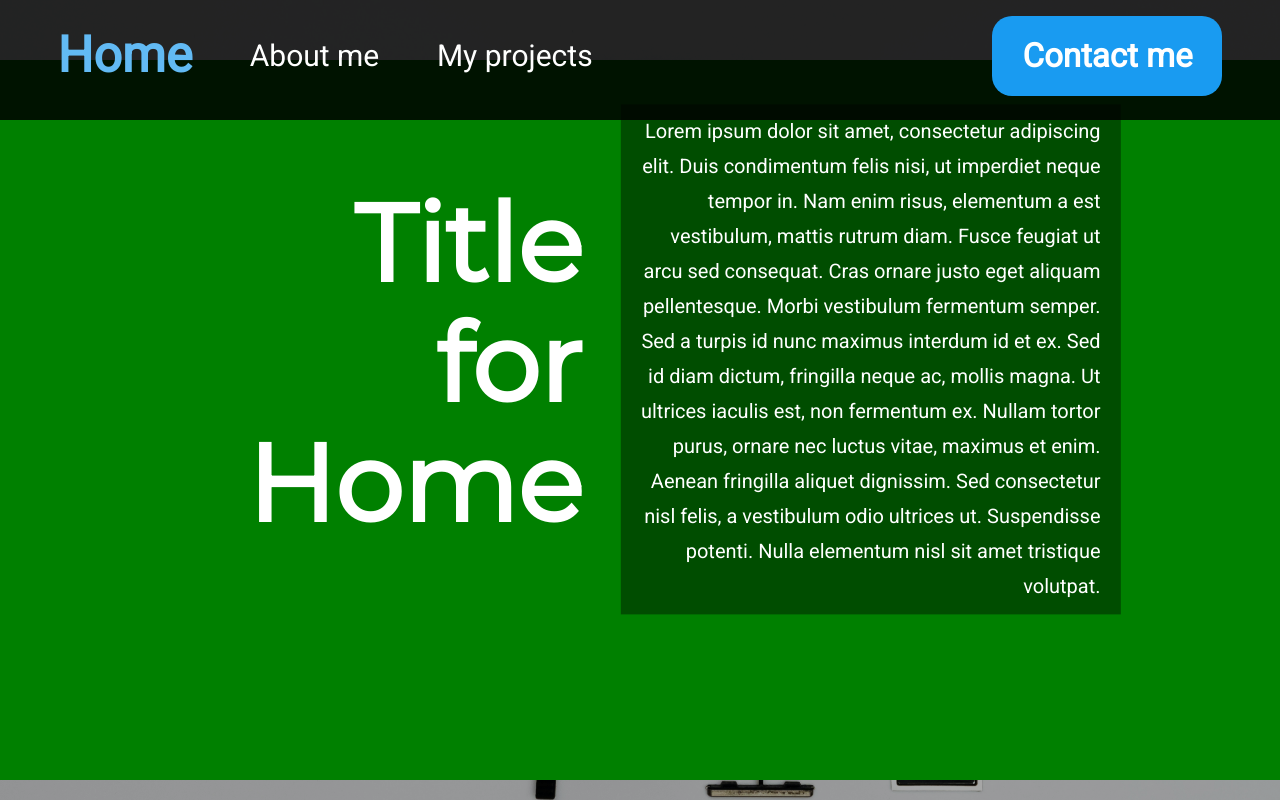
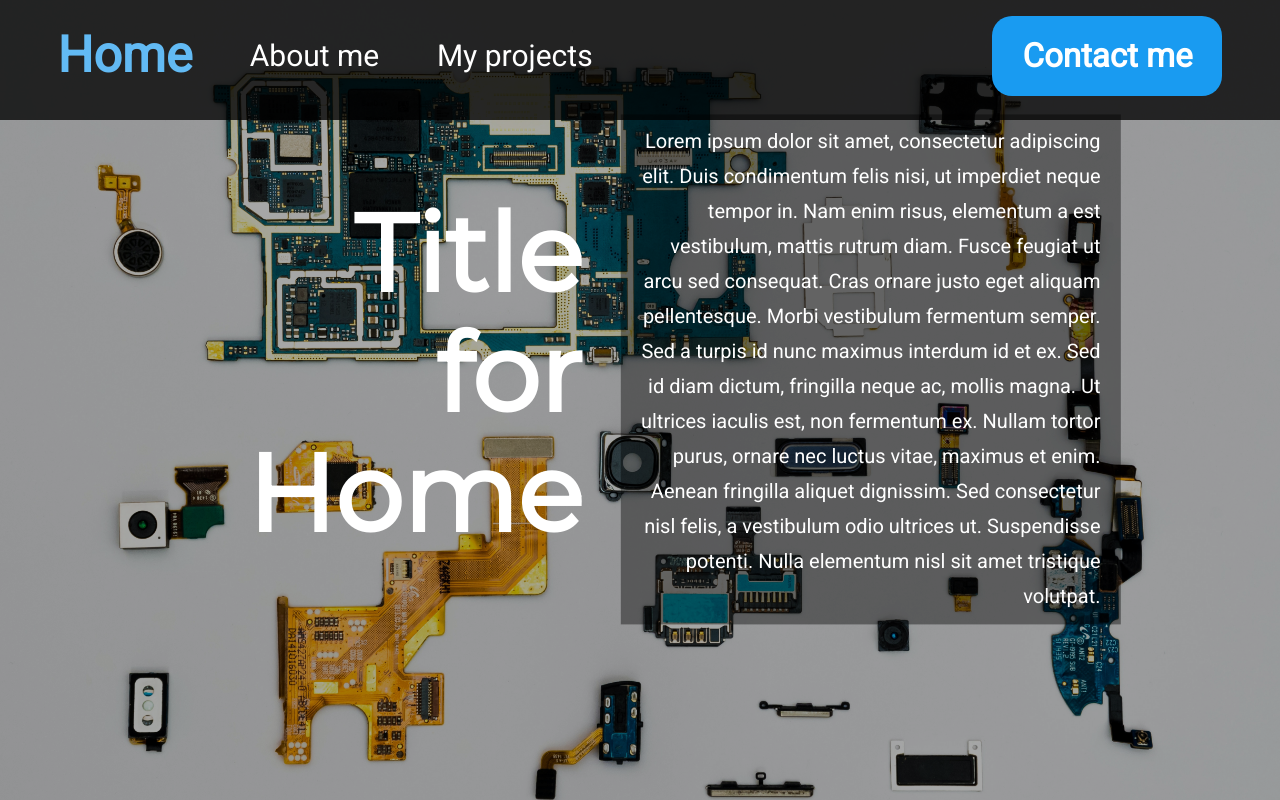
Before and after one commit to Johndhawk2/website, a PHP site: page / in a window 1280 px wide. Run offline with PHP 8.4, Linux system fonts and the light colour scheme.

Commit message:
XV
Here's hoping

```diff
--- a/johnhawk.css
+++ b/johnhawk.css
@@ -13,9 +13,8 @@ body{
 	display: block;
 	width: 100%;
 	top: 60px;
-	height: calc(100vh - 80px)!important;
+	height: calc(100vh - 60px)!important;
 	overflow: auto!important;
-	background-color: green;
 }
 
 a.active.nav-link{
```
